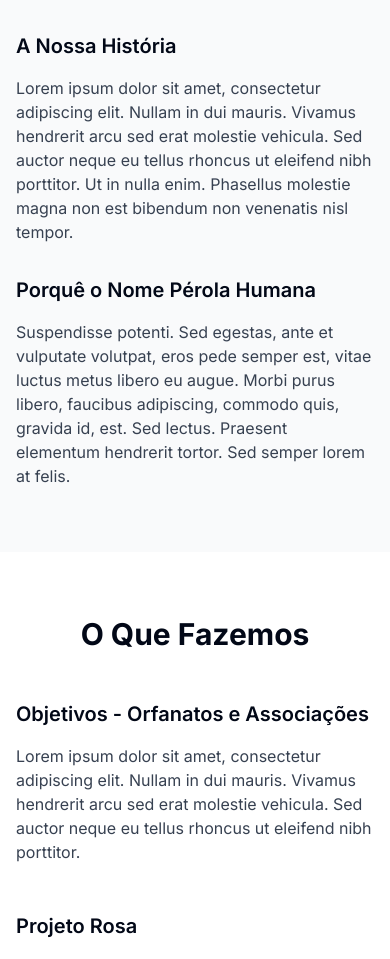
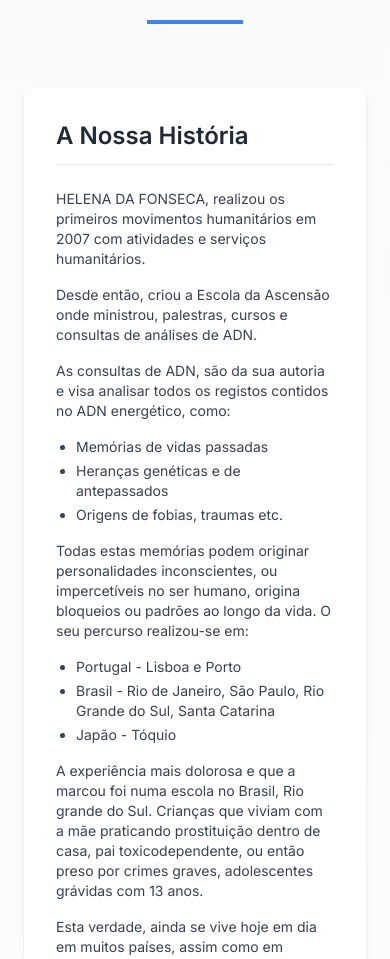
Before and after one commit to Ryan-Carloso/perola-humana, a Next.js app: page / in a window 390 px wide. Shown: the part 1024-1983 px from the top of the page. Built offline with nearby package versions, Linux system fonts and the light colour scheme.

Commit message:
good changes texts

```diff
--- a/app/globals.css
+++ b/app/globals.css
@@ -13,7 +13,7 @@
     --popover: 0 0% 100%;
     --popover-foreground: 222.2 84% 4.9%;
 
-    --primary: 47 100% 45%;
+    --primary: '#000';
     --primary-foreground: 210 40% 98%;
 
     --secondary: 210 40% 96.1%;
--- a/components/about-section.tsx
+++ b/components/about-section.tsx
@@ -1,28 +1,125 @@
 export default function AboutSection() {
   return (
-    <section id="sobre" className="py-16 bg-gray-50">
-      <div className="container mx-auto px-4">
-        <h2 className="mb-12 text-center text-3xl font-bold">Sobre Nós</h2>
+    <section id="sobre" className="py-20 bg-gradient-to-b from-gray-50 to-white">
+      <div className="container mx-auto px-6 max-w-6xl">
+        <h2 className="mb-16 text-center text-4xl font-bold text-gray-800 relative after:content-[''] after:block after:w-24 after:h-1 after:bg-blue-500 after:mx-auto after:mt-4">
+          Sobre Nós
+        </h2>
 
-        <div className="grid gap-8 md:grid-cols-2">
-          <div>
-            <h3 className="mb-4 text-xl font-semibold">A Nossa História</h3>
-            <p className="text-gray-700">
-              {/* Replace with actual content when received */}
-              Lorem ipsum dolor sit amet, consectetur adipiscing elit. Nullam in dui mauris. Vivamus hendrerit arcu sed
-              erat molestie vehicula. Sed auctor neque eu tellus rhoncus ut eleifend nibh porttitor. Ut in nulla enim.
-              Phasellus molestie magna non est bibendum non venenatis nisl tempor.
-            </p>
+        <div className="grid gap-12 md:grid-cols-2">
+          <div className="bg-white p-8 rounded-lg shadow-md hover:shadow-lg transition-shadow duration-300">
+            <h3 className="mb-6 text-2xl font-semibold text-gray-800 border-b pb-3 border-gray-200">
+              A Nossa História
+            </h3>
+            <div className="text-gray-700 space-y-4 text-sm md:text-base">
+              <p>
+                HELENA DA FONSECA, realizou os primeiros movimentos humanitários em 2007 com atividades e serviços
+                humanitários.
+              </p>
+
+              <p>
+                Desde então, criou a Escola da Ascensão onde ministrou, palestras, cursos e consultas de análises de
+                ADN.
+              </p>
+
+              <p className="text-sm md:text-base">
+                As consultas de ADN, são da sua autoria e visa analisar todos os registos contidos no ADN energético,
+                como:
+              </p>
+              <ul className="list-disc pl-5 space-y-1 text-sm md:text-base">
+                <li>Memórias de vidas passadas</li>
+                <li>Heranças genéticas e de antepassados</li>
+                <li>Origens de fobias, traumas etc.</li>
+              </ul>
+
+              <p className="text-sm md:text-base">
+                Todas estas memórias podem originar personalidades inconscientes, ou impercetíveis no ser humano,
+                origina bloqueios ou padrões ao longo da vida. O seu percurso realizou-se em:
+              </p>
+              <ul className="list-disc pl-5 space-y-1 text-sm md:text-base">
+                <li>Portugal - Lisboa e Porto</li>
+                <li>Brasil - Rio de Janeiro, São Paulo, Rio Grande do Sul, Santa Catarina</li>
+                <li>Japão - Tóquio</li>
+              </ul>
+
+              <p className="text-sm md:text-base mt-4">
+                A experiência mais dolorosa e que a marcou foi numa escola no Brasil, Rio grande do Sul. Crianças que
+                viviam com a mãe praticando prostituição dentro de casa, pai toxicodependente, ou então preso por crimes
+                graves, adolescentes grávidas com 13 anos.
+              </p>
+
+              <p className="text-sm md:text-base">
+                Esta verdade, ainda se vive hoje em dia em muitos países, assim como em Portugal. Por isso a fez
+                refletir e pensar em como poderia contribuir para um mundo melhor, no que lhe fosse possível.
+              </p>
+
+              <p className="text-sm md:text-base">
+                Qual seria o futuro daquelas crianças? Desde então, esta experiência orientou-a e direcionou-a para as
+                crianças abandonadas, órfãos, e idosos abandonadas pelas próprias famílias, assim como famílias
+                carenciadas.
+              </p>
+
+              <p className="text-sm md:text-base">
+                Com muita dificuldade e luta, nunca abandonou o sonho de ajudar quem mais precisa e hoje, tem a feliz
+                satisfação de poder colocar em prática o seu desejo.
+              </p>
+
+              <p className="text-sm md:text-base font-medium">
+                Além de Diplomata Civil, também comparticipa em 250 projetos humanitários internacionalmente.
+              </p>
+            </div>
           </div>
 
-          <div>
-            <h3 className="mb-4 text-xl font-semibold">Porquê o Nome Pérola Humana</h3>
-            <p className="text-gray-700">
-              {/* Replace with actual content when received */}
-              Suspendisse potenti. Sed egestas, ante et vulputate volutpat, eros pede semper est, vitae luctus metus
-              libero eu augue. Morbi purus libero, faucibus adipiscing, commodo quis, gravida id, est. Sed lectus.
-              Praesent elementum hendrerit tortor. Sed semper lorem at felis.
-            </p>
+          <div className="bg-white p-8 rounded-lg shadow-md hover:shadow-lg transition-shadow duration-300">
+            <h3 className="mb-6 text-2xl font-semibold text-gray-800 border-b pb-3 border-gray-200">
+              Porquê o Nome Pérola Humana
+            </h3>
+
+            <div className="text-gray-700 space-y-4 text-sm md:text-base">
+              <p>
+                O arquétipo da pérola com a concha representa a proteção, preciosidade e crescimento interior. Esse
+                arquétipo pode ser associado a diferentes áreas da vida, incluindo a personalidade, o desenvolvimento
+                pessoal.
+              </p>
+
+              <div className="mt-4 space-y-3">
+                <div>
+                  <h4 className="font-medium text-blue-600 mb-1">Desenvolvimento Interior:</h4>
+                  <p className="text-sm md:text-base pl-2 border-l-2 border-blue-200">
+                    As pérolas formam-se a partir de uma pequena impureza que, com o tempo se transforma em algo
+                    valioso. Esse processo pode ser visto como uma metáfora para o desenvolvimento interior, mostrando
+                    que desafios e imperfeições podem ser transformados em algo precioso.
+                  </p>
+                </div>
+
+                <div>
+                  <h4 className="font-medium text-blue-600 mb-1">Resiliência:</h4>
+                  <p className="text-sm md:text-base pl-2 border-l-2 border-blue-200">
+                    A formação da pérola é um processo lento e resiliente, portanto esse arquétipo pode inspirar-nos a
+                    termos paciência e persistência, mostrando que o crescimento e o desenvolvimento pessoal levam
+                    tempo, mas resultados duradouros.
+                  </p>
+                </div>
+
+                <div>
+                  <h4 className="font-medium text-blue-600 mb-1">Autovalorização:</h4>
+                  <p className="text-sm md:text-base pl-2 border-l-2 border-blue-200">
+                    A pérola é algo raro e significativo, o que reforça o conceito de autovalorização e autoamor.
+                    Aqueles que se identificam com esse arquétipo podem sentir a necessidade de considerar a sua própria
+                    preciosidade e investir em si mesmos.
+                  </p>
+                </div>
+
+                <div>
+                  <h4 className="font-medium text-blue-600 mb-1">Cuidado e Nutrição:</h4>
+                  <p className="text-sm md:text-base pl-2 border-l-2 border-blue-200">
+                    A concha, além de proteger, também nutre as pérolas, fornece o ambiente necessário para o seu
+                    desenvolvimento. Esse arquétipo pode refletir a importância de cuidar de si mesmo e dos outros,
+                    criando um espaço propício para o crescimento pessoal e emocional.
+                  </p>
+                </div>
+              </div>
+            </div>
           </div>
         </div>
       </div>
--- a/components/navbar.tsx
+++ b/components/navbar.tsx
@@ -3,6 +3,7 @@
 import { useState } from "react"
 import Link from "next/link"
 import { Menu, X } from "lucide-react"
+import { Watermark } from "./ui/watermark"
 
 export default function Navbar() {
   const [isMenuOpen, setIsMenuOpen] = useState(false)
@@ -17,6 +18,7 @@ export default function Navbar() {
         <Link href="/" className="text-xl font-bold">
           Pérola Humana
         </Link>
+        <Watermark/>
 
         {/* Mobile menu button */}
         <button className="block md:hidden" onClick={toggleMenu}>
--- a/components/what-we-do-section.tsx
+++ b/components/what-we-do-section.tsx
@@ -1,35 +1,97 @@
+import { Heart, Users, Activity, Shield } from "lucide-react"
+
 export default function WhatWeDoSection() {
   return (
-    <section id="fazemos" className="py-16">
+    <section id="fazemos" className="py-24 bg-gradient-to-b from-white to-gray-100">
       <div className="container mx-auto px-4">
-        <h2 className="mb-12 text-center text-3xl font-bold">O Que Fazemos</h2>
+        <div className="max-w-3xl mx-auto text-center mb-16">
+          <h2 className="text-4xl font-bold text-primary mb-4">O Que Fazemos</h2>
+          <div className="h-1 w-20 bg-primary mx-auto rounded-full"></div>
+        </div>
 
-        <div className="space-y-12">
-          <div>
-            <h3 className="mb-4 text-xl font-semibold">Objetivos - Orfanatos e Associações</h3>
-            <p className="text-gray-700">
-              {/* Replace with actual content when received */}
-              Lorem ipsum dolor sit amet, consectetur adipiscing elit. Nullam in dui mauris. Vivamus hendrerit arcu sed
-              erat molestie vehicula. Sed auctor neque eu tellus rhoncus ut eleifend nibh porttitor.
-            </p>
+        <div className="grid gap-8 md:grid-cols-2">
+          {/* Objetivos */}
+          <div className="rounded-xl bg-white p-8 shadow-lg border border-gray-100 transition-all hover:shadow-xl hover:translate-y-[-5px]">
+            <div className="mb-6 flex items-center">
+              <div className="mr-4 rounded-full bg-primary/15 p-4">
+                <Heart className="h-7 w-7 text-primary" />
+              </div>
+              <h3 className="text-2xl font-semibold text-gray-800">Objetivos</h3>
+            </div>
+            <div className="space-y-4 text-gray-700">
+              <p className="leading-relaxed">
+                O nosso objetivo é despertar a consciência humana a todos os níveis. Sensibilizar e apelar para a
+                atenção dos mais "INCONSCIENTES" e acima de tudo, doar amor e dedicação aos mais necessitados. (Crianças
+                e idosos).
+              </p>
+              <p className="leading-relaxed">
+                Amor, alegria, carinho, são gratuitos e é tão reconfortante saber se que podemos contribuir para mais
+                sorrisos. Apadrinhar crianças o ano todo e não só em natais, poder doar um pouco do nosso tempo de
+                alguma forma, visitar, surpreender e dizer, "Eu gosto muito de ti, ou, Eu te amo muito" é a maior
+                riqueza que alguém "esquecido" ou carenciado pode ouvir, seja criança ou idoso.
+              </p>
+              <p className="leading-relaxed">
+                Nas instituições, mesmo sendo muito bem cuidadas e amadas, na verdade não sabem o que é ter uma família,
+                uma mão protetora de um pai ou mãe. Desconhecem o mundo que os espera repleto de boas oportunidades e
+                que podem não ser alcançadas, porque simplesmente a estrutura emocional e mental não foi trabalhada em
+                criança e ficam à mercê dos acasos da vida, acreditando por falsas crenças que, "é porque tem que ser
+                assim".
+              </p>
+              <p className="leading-relaxed">
+                A mesma situação se aplica aos idosos que vivem completamente abandonados pelos filhos e/ou familiares.
+                Vivem isolados sem qualquer convívio social por falta de meios de locomoção, transporte e/ou condições
+                financeiras.
+              </p>
+            </div>
           </div>
 
-          <div>
-            <h3 className="mb-4 text-xl font-semibold">Projeto Rosa</h3>
-            <p className="text-gray-700">
-              {/* Replace with actual content when received */}
-              Suspendisse potenti. Sed egestas, ante et vulputate volutpat, eros pede semper est, vitae luctus metus
-              libero eu augue. Morbi purus libero, faucibus adipiscing, commodo quis, gravida id, est.
-            </p>
+          {/* Projeto Rosa */}
+          <div className="rounded-xl bg-white p-8 shadow-lg border border-gray-100 transition-all hover:shadow-xl hover:translate-y-[-5px]">
+            <div className="mb-6 flex items-center">
+              <div className="mr-4 rounded-full bg-primary/15 p-4">
+                <Users className="h-7 w-7 text-primary" />
+              </div>
+              <h3 className="text-2xl font-semibold text-gray-800">Projeto Rosa</h3>
+            </div>
+            <div className="space-y-4 text-gray-700">
+              <p className="font-medium text-lg text-primary">ATL/CENTRO DE DIA PARA IDOSOS TOTALMENTE GRATUITO</p>
+              <div className="p-4 bg-gray-50 rounded-lg border border-gray-100 mt-4">
+                <p className="italic text-gray-600">Mais informações em breve</p>
+              </div>
+            </div>
           </div>
 
-          <div>
-            <h3 className="mb-4 text-xl font-semibold">Saúde - Tratamentos Gratuitos e Revolução Tecnológica</h3>
-            <p className="text-gray-700">
-              {/* Replace with actual content when received */}
-              Sed lectus. Praesent elementum hendrerit tortor. Sed semper lorem at felis. Vestibulum volutpat, lacus a
-              ultrices sagittis, mi neque euismod dui, eu pulvinar nunc sapien ornare nisl.
-            </p>
+          {/* Saúde */}
+          <div className="rounded-xl bg-white p-8 shadow-lg border border-gray-100 transition-all hover:shadow-xl hover:translate-y-[-5px]">
+            <div className="mb-6 flex items-center">
+              <div className="mr-4 rounded-full bg-primary/15 p-4">
+                <Activity className="h-7 w-7 text-primary" />
+              </div>
+              <h3 className="text-2xl font-semibold text-gray-800">Saúde</h3>
+            </div>
+            <div className="space-y-4 text-gray-700">
+              <p className="font-medium text-lg text-primary">
+                Tratamento revolucionário na saúde totalmente gratuito.
+              </p>
+              <div className="p-4 bg-gray-50 rounded-lg border border-gray-100 mt-4">
+                <p className="italic text-gray-600">Em breve mais informações</p>
+              </div>
+            </div>
+          </div>
+
+          {/* Apoio às Vítimas */}
+          <div className="rounded-xl bg-white p-8 shadow-lg border border-gray-100 transition-all hover:shadow-xl hover:translate-y-[-5px]">
+            <div className="mb-6 flex items-center">
+              <div className="mr-4 rounded-full bg-primary/15 p-4">
+                <Shield className="h-7 w-7 text-primary" />
+              </div>
+              <h3 className="text-2xl font-semibold text-gray-800">Apoio às Vítimas de Violência Doméstica</h3>
+            </div>
+            <div className="space-y-4 text-gray-700">
+              <div className="p-4 bg-gray-50 rounded-lg border border-gray-100 mt-4">
+                <p className="italic text-gray-600">Em breve mais informações</p>
+              </div>
+            </div>
           </div>
         </div>
       </div>
```
Also changed, not shown: components/ui/watermark.tsx (added, +15 -0 lines), public/watermark.webp (added).
